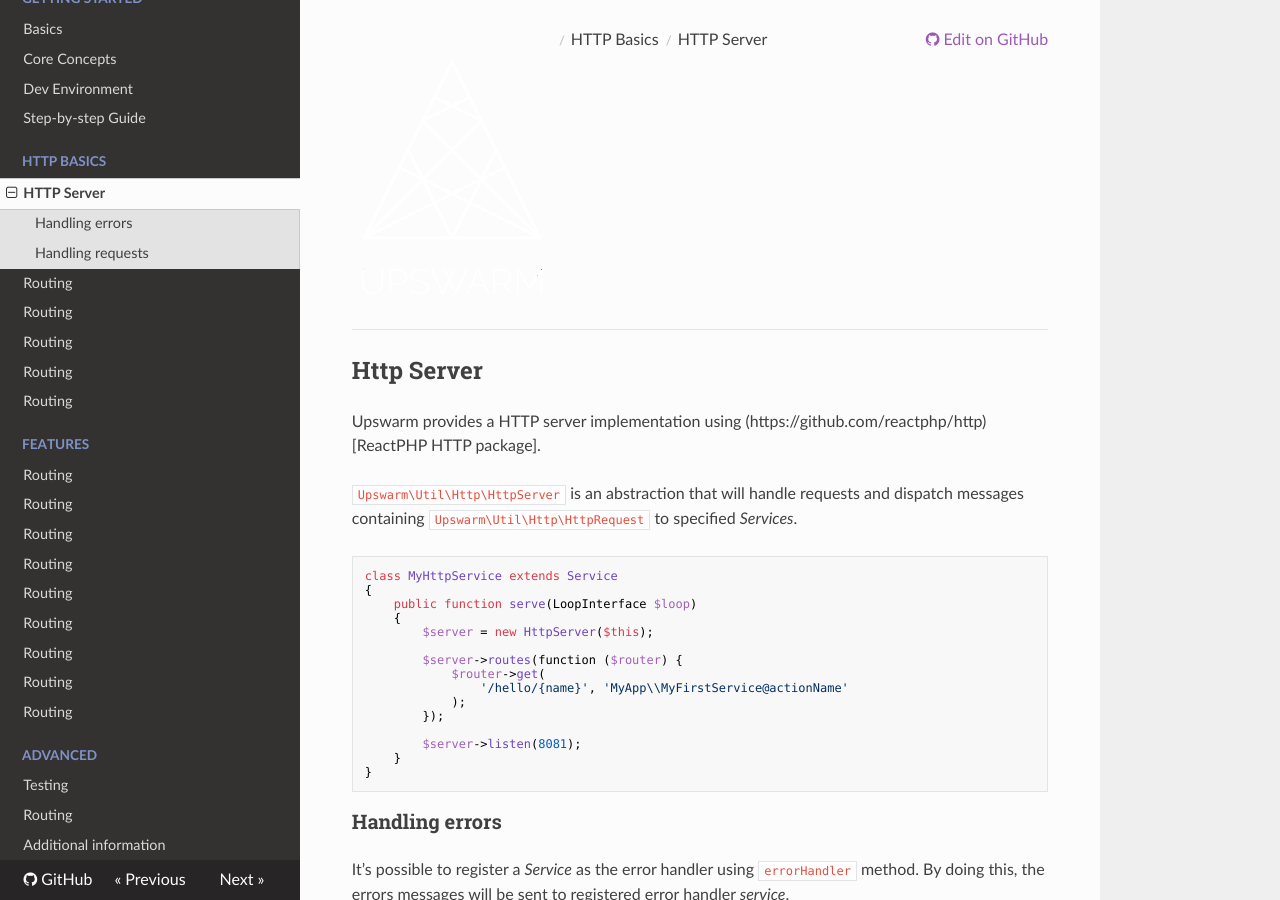
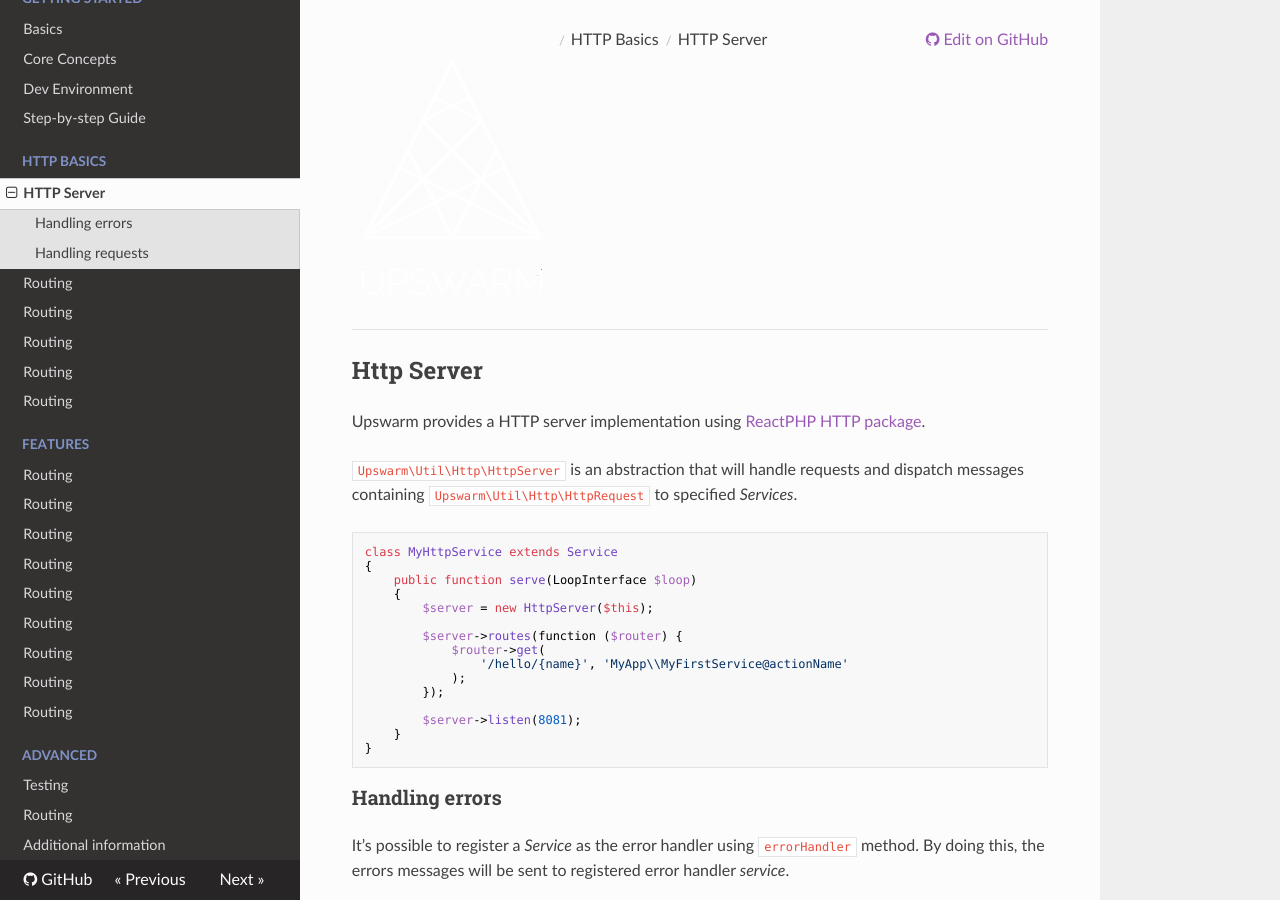
Before and after one commit to Zizaco/upswarm, an MkDocs documentation site: the page built from docs/http_basics.md, in a window 1280 px wide and 900 px high. Built offline with MkDocs 1.6.1, drawn with Linux system fonts in a browser that asks for light colours; nearby versions of some CDN libraries; old or Windows-style settings are respelled for this version of MkDocs; part of the change alters nothing that is shown.

Commit message:
Fixed ReactPHP link in docs

```diff
--- a/docs/http_basics.md
+++ b/docs/http_basics.md
@@ -1,6 +1,6 @@
 ## Http Server
 
-Upswarm provides a HTTP server implementation using (https://github.com/reactphp/http)[ReactPHP HTTP package].
+Upswarm provides a HTTP server implementation using [ReactPHP HTTP package](https://github.com/reactphp/http).
 
 `Upswarm\Util\Http\HttpServer` is an abstraction that will handle requests and dispatch messages containing `Upswarm\Util\Http\HttpRequest` to specified _Services_.
 
```
